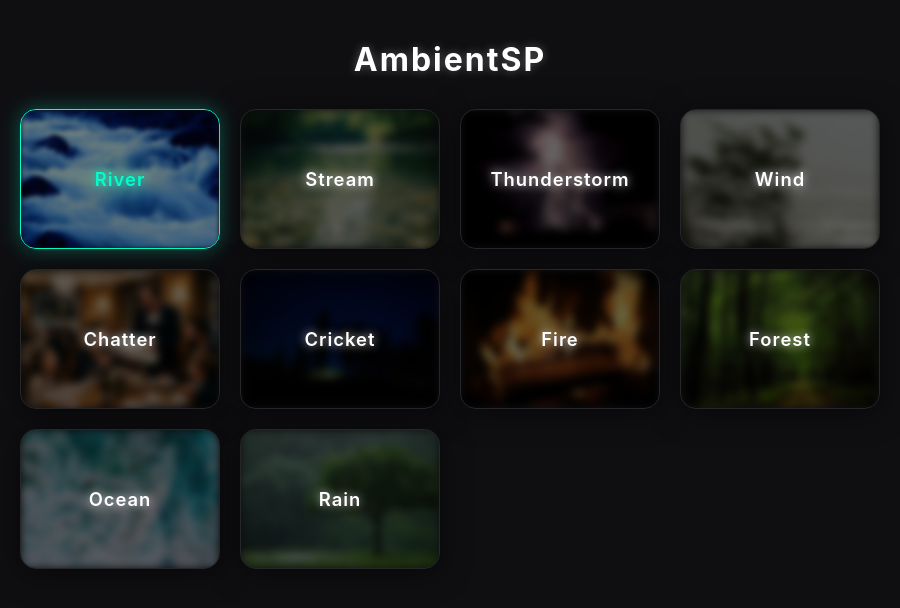
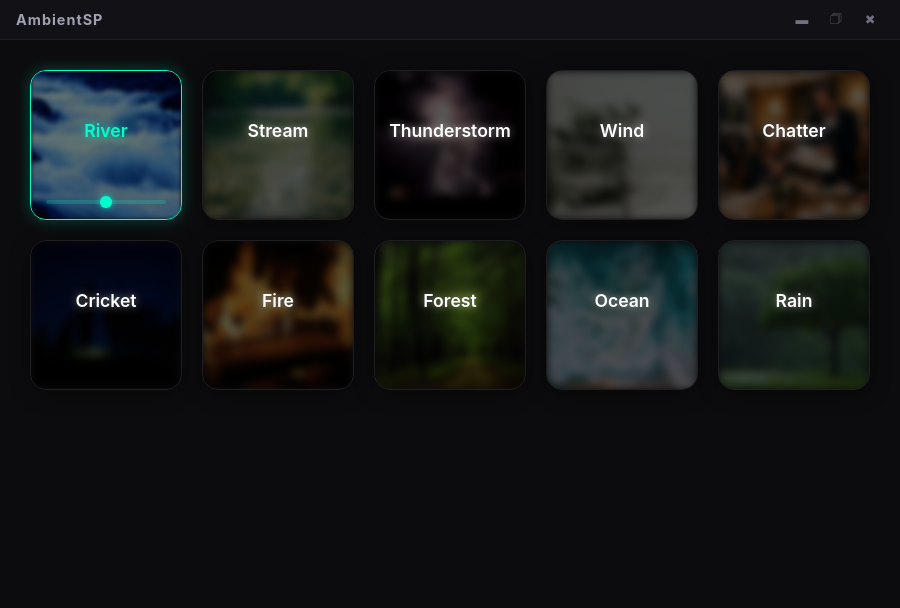
Before and after one commit to ewasion137/AmbientSP, an Electron app: page src/index.html in a window 900 px wide. Both pictures are taken after a click on the element "River". Drawn offline with Linux system fonts and the light colour scheme.

Commit message:
New styles, html, and app.js code

```diff
--- a/src/css/style.css
+++ b/src/css/style.css
@@ -5,42 +5,80 @@
 }
 
 body {
-    background: #0f0f12; /* Темный глубокий фон */
+    background: #0c0c0e;
     color: #ffffff;
-    font-family: -apple-system, BlinkMacSystemFont, "Segoe UI", Roboto, Helvetica, Arial, sans-serif;
+    font-family: -apple-system, BlinkMacSystemFont, "Segoe UI", Roboto, sans-serif;
     display: flex;
-    justify-content: center;
-    align-items: flex-start;
+    flex-direction: column;
     min-height: 100vh;
-    padding: 40px 20px;
-    overflow-y: auto;
+    overflow: hidden;
     user-select: none;
 }
 
-.app-container {
+/* Кастомный верхний бар */
+.title-bar {
     width: 100%;
-    max-width: 1000px;
+    height: 40px;
+    background: #121216;
     display: flex;
-    flex-direction: column;
-    gap: 30px;
+    justify-content: space-between;
+    align-items: center;
+    padding: 0 16px;
+    -webkit-app-region: drag; /* Позволяет перетаскивать окно */
+    border-bottom: 1px solid rgba(255, 255, 255, 0.05);
+    z-index: 10;
 }
 
-header {
-    text-align: center;
+.title-bar .logo-text {
+    font-size: 0.9rem;
+    font-weight: 700;
+    letter-spacing: 1px;
+    color: #a0a0b0;
 }
 
-.logo-text {
-    font-size: 2rem;
-    font-weight: 700;
-    letter-spacing: 2px;
+/* Кнопки управления окном */
+.window-controls {
+    display: flex;
+    gap: 6px;
+    -webkit-app-region: no-drag; /* Отменяет перетаскивание на кнопках, чтобы работал клик */
+}
+
+.control-btn {
+    background: transparent;
+    border: none;
+    color: #707080;
+    font-size: 0.8rem;
+    cursor: pointer;
+    width: 28px;
+    height: 28px;
+    border-radius: 6px;
+    display: flex;
+    align-items: center;
+    justify-content: center;
+    transition: background 0.2s, color 0.2s;
+}
+
+.control-btn:hover {
+    background: rgba(255, 255, 255, 0.08);
     color: #ffffff;
-    text-shadow: 0 0 10px rgba(255, 255, 255, 0.3);
+}
+
+.control-btn.close-btn:hover {
+    background: #e81123;
+    color: #ffffff;
+}
+
+/* Контентная зона */
+.app-container {
+    flex: 1;
+    padding: 30px;
+    overflow-y: auto;
 }
 
 /* Сетка карточек */
 .sounds-grid {
     display: grid;
-    grid-template-columns: repeat(auto-fill, minmax(180px, 1fr));
+    grid-template-columns: repeat(5, 1fr); /* Ровно 5 колонок для 10 звуков */
     gap: 20px;
     width: 100%;
 }
@@ -48,28 +86,26 @@ header {
 /* Карточка звука */
 .sound-card {
     position: relative;
-    height: 140px;
+    height: 150px;
     border-radius: 16px;
     overflow: hidden;
     cursor: pointer;
-    border: 1px solid rgba(255, 255, 255, 0.1);
-    box-shadow: 0 4px 30px rgba(0, 0, 0, 0.5);
+    border: 1px solid rgba(255, 255, 255, 0.08);
+    box-shadow: 0 4px 20px rgba(0, 0, 0, 0.4);
     transition: transform 0.2s cubic-bezier(0.25, 1, 0.5, 1), border-color 0.3s, box-shadow 0.3s;
 }
 
-/* Эффект при наведении */
 .sound-card:hover {
-    transform: scale(1.04);
-    border-color: rgba(255, 255, 255, 0.3);
+    transform: scale(1.03);
+    border-color: rgba(255, 255, 255, 0.2);
 }
 
-/* Активное состояние (когда звук играет) */
 .sound-card.active {
     border-color: #00ffcc;
-    box-shadow: 0 0 20px rgba(0, 255, 204, 0.3);
+    box-shadow: 0 0 15px rgba(0, 255, 204, 0.25);
 }
 
-/* Фоновая картинка с размытием по Гауссу */
+/* Фоновая картинка */
 .sound-bg {
     position: absolute;
     top: 0;
@@ -78,40 +114,88 @@ header {
     height: 100%;
     background-size: cover;
     background-position: center;
-    filter: blur(4px) brightness(0.4); /* Размытие + затемнение фона */
+    filter: blur(4px) brightness(0.35);
     transition: filter 0.3s ease;
     z-index: 1;
 }
 
-/* Когда карточка активна, картинка становится чуть четче и ярче */
 .sound-card.active .sound-bg {
-    filter: blur(2px) brightness(0.5);
+    filter: blur(2px) brightness(0.45);
 }
 
-/* Текст поверх картинки со свечением (Glow) */
+/* Текст названия */
 .sound-title {
     position: absolute;
-    top: 50%;
+    top: 40%;
     left: 50%;
     transform: translate(-50%, -50%);
     z-index: 2;
-    font-size: 1.15rem;
+    font-size: 1.1rem;
     font-weight: 600;
-    letter-spacing: 1px;
     text-align: center;
     width: 90%;
-    pointer-events: none; /* Чтобы клик проходил сквозь текст на карточку */
-
+    pointer-events: none;
     color: #ffffff;
-    /* Дефолтное белое свечение */
-    text-shadow: 0 0 8px rgba(255, 255, 255, 0.6),
-                 0 0 15px rgba(255, 255, 255, 0.3);
+    text-shadow: 0 0 8px rgba(255, 255, 255, 0.5);
     transition: color 0.3s, text-shadow 0.3s;
 }
 
-/* Бирюзовое свечение при активации */
 .sound-card.active .sound-title {
     color: #00ffcc;
-    text-shadow: 0 0 10px rgba(0, 255, 204, 0.8),
-                 0 0 20px rgba(0, 255, 204, 0.5);
+    text-shadow: 0 0 10px rgba(0, 255, 204, 0.7);
 }
+
+/* --- МИКШЕР (Слайдер громкости) --- */
+.volume-container {
+    position: absolute;
+    bottom: 15px;
+    left: 50%;
+    transform: translateX(-50%);
+    width: 80%;
+    z-index: 3;
+    opacity: 0; /* Скрыт по умолчанию */
+    transition: opacity 0.25s ease;
+    display: flex;
+    justify-content: center;
+}
+
+/* Показываем слайдер при наведении ИЛИ если звук активен */
+.sound-card:hover .volume-container,
+.sound-card.active .volume-container {
+    opacity: 1;
+}
+
+.volume-slider {
+    -webkit-appearance: none;
+    width: 100%;
+    height: 4px;
+    border-radius: 2px;
+    background: rgba(255, 255, 255, 0.2);
+    outline: none;
+    cursor: pointer;
+}
+
+.sound-card.active .volume-slider {
+    background: rgba(0, 255, 204, 0.2);
+}
+
+/* Ползунок (кругляшок) */
+.volume-slider::-webkit-slider-thumb {
+    -webkit-appearance: none;
+    appearance: none;
+    width: 12px;
+    height: 12px;
+    border-radius: 50%;
+    background: #ffffff;
+    box-shadow: 0 0 4px rgba(0,0,0,0.5);
+    transition: transform 0.1s;
+}
+
+.sound-card.active .volume-slider::-webkit-slider-thumb {
+    background: #00ffcc;
+    box-shadow: 0 0 6px rgba(0, 255, 204, 0.8);
+}
+
+.volume-slider::-webkit-slider-thumb:hover {
+    transform: scale(1.2);
+}
--- a/src/index.html
+++ b/src/index.html
@@ -7,12 +7,18 @@
     <link rel="stylesheet" href="css/style.css">
 </head>
 <body>
+    <!-- Кастомный топ-бар -->
+    <div class="title-bar">
+        <div class="logo-text">AmbientSP</div>
+        <div class="window-controls">
+            <button class="control-btn" id="btnMinimize" title="Hide">&#9644;</button>
+            <button class="control-btn" id="btnTray" title="Tray">&#128455;</button>
+            <button class="control-btn close-btn" id="btnClose" title="Close">&#10006;</button>
+        </div>
+    </div>
+
+    <!-- Контейнер приложения -->
     <div class="app-container">
-        <header>
-            <h1 class="logo-text">AmbientSP</h1>
-        </header>
-
-        <!-- Сетка со звуками -->
         <div class="sounds-grid" id="soundsGrid"></div>
     </div>
 
--- a/src/js/app.js
+++ b/src/js/app.js
@@ -1,4 +1,3 @@
-// Список всех звуков, которые у нас есть в папке assets
 const soundNames = [
     'river',
     'stream',
@@ -14,64 +13,92 @@ const soundNames = [
 
 const soundsGrid = document.getElementById('soundsGrid');
 
-// Объект, где мы будем хранить запущенные аудио-элементы
-const activeAudios = {};
+// Подвязываем кастомные кнопки окна к Electron API
+document.getElementById('btnMinimize').addEventListener('click', () => {
+    window.electronAPI.minimize();
+});
 
-// Функция для перевода первой буквы в верхний регистр
+document.getElementById('btnTray').addEventListener('click', () => {
+    window.electronAPI.hideToTray();
+});
+
+document.getElementById('btnClose').addEventListener('click', () => {
+    window.electronAPI.close();
+});
+
 function capitalizeFirstLetter(string) {
     return string.charAt(0).toUpperCase() + string.slice(1);
 }
 
 // Генерация карточек
 soundNames.forEach(name => {
-    // 1. Создаем элемент карточки
     const card = document.createElement('div');
     card.className = 'sound-card';
     card.dataset.sound = name;
 
-    // 2. Создаем размытый фон (картинку)
     const bg = document.createElement('div');
     bg.className = 'sound-bg';
-    // Путь к картинке в папке assets
     bg.style.backgroundImage = `url('assets/${name}.jpg')`;
     card.appendChild(bg);
 
-    // 3. Создаем текст со свечением
     const title = document.createElement('span');
     title.className = 'sound-title';
     title.textContent = capitalizeFirstLetter(name);
     card.appendChild(title);
 
-    // 4. Логика клика (включение/выключение звука)
-    card.addEventListener('click', () => {
-        toggleSound(name, card);
+    // Создаем контейнер для слайдера громкости
+    const volumeContainer = document.createElement('div');
+    volumeContainer.className = 'volume-container';
+
+    const slider = document.createElement('input');
+    slider.type = 'range';
+    slider.className = 'volume-slider';
+    slider.min = '0';
+    slider.max = '1';
+    slider.step = '0.01';
+    slider.value = '0.5'; // Громкость по умолчанию 50%
+
+    volumeContainer.appendChild(slider);
+    card.appendChild(volumeContainer);
+
+    // Ссылка на объект аудио для этой конкретной карточки
+    let audio = null;
+
+    // Регулировка громкости слайдером
+    slider.addEventListener('input', (e) => {
+        if (audio) {
+            audio.volume = e.target.value;
+        }
     });
 
-    // Добавляем готовую карточку в сетку
-    soundsGrid.appendChild(card);
+    // Важно: останавливаем всплытие клика!
+    // Без этого клик по слайдеру будет выключать/включать всю карточку.
+    slider.addEventListener('click', (e) => {
+        e.stopPropagation();
     });
 
-// Функция управления звуком
-function toggleSound(name, cardElement) {
-    // Если этот звук уже создан и проигрывается
-    if (activeAudios[name]) {
-        // Останавливаем и удаляем
-        activeAudios[name].pause();
-        delete activeAudios[name];
-        cardElement.classList.remove('active');
+    // Логика клика по карточке (вкл/выкл звука)
+    card.addEventListener('click', () => {
+        if (audio) {
+            // Если звук играет — выключаем его
+            audio.pause();
+            audio = null;
+            card.classList.remove('active');
         } else {
-        // Создаем новый аудио-объект
-        const audio = new Audio(`assets/${name}.mp3`);
-        audio.loop = true; // Зацикливаем воспроизведение
-        audio.volume = 0.5; // Громкость по умолчанию (50%)
+            // Если звук выключен — создаем и запускаем
+            audio = new Audio(`assets/${name}.mp3`);
+            audio.loop = true;
+            audio.volume = slider.value; // Устанавливаем громкость со слайдера
 
             audio.play()
                 .then(() => {
-                activeAudios[name] = audio;
-                cardElement.classList.add('active');
+                    card.classList.add('active');
                 })
                 .catch(err => {
-                console.error(`Ошибка воспроизведения звука ${name}:`, err);
+                    console.error(`Ошибка воспроизведения ${name}:`, err);
                 });
         }
-}
+    });
+
+    soundsGrid.appendChild(card);
+});
```
Lines whose indentation alone changed are shown as unchanged.
